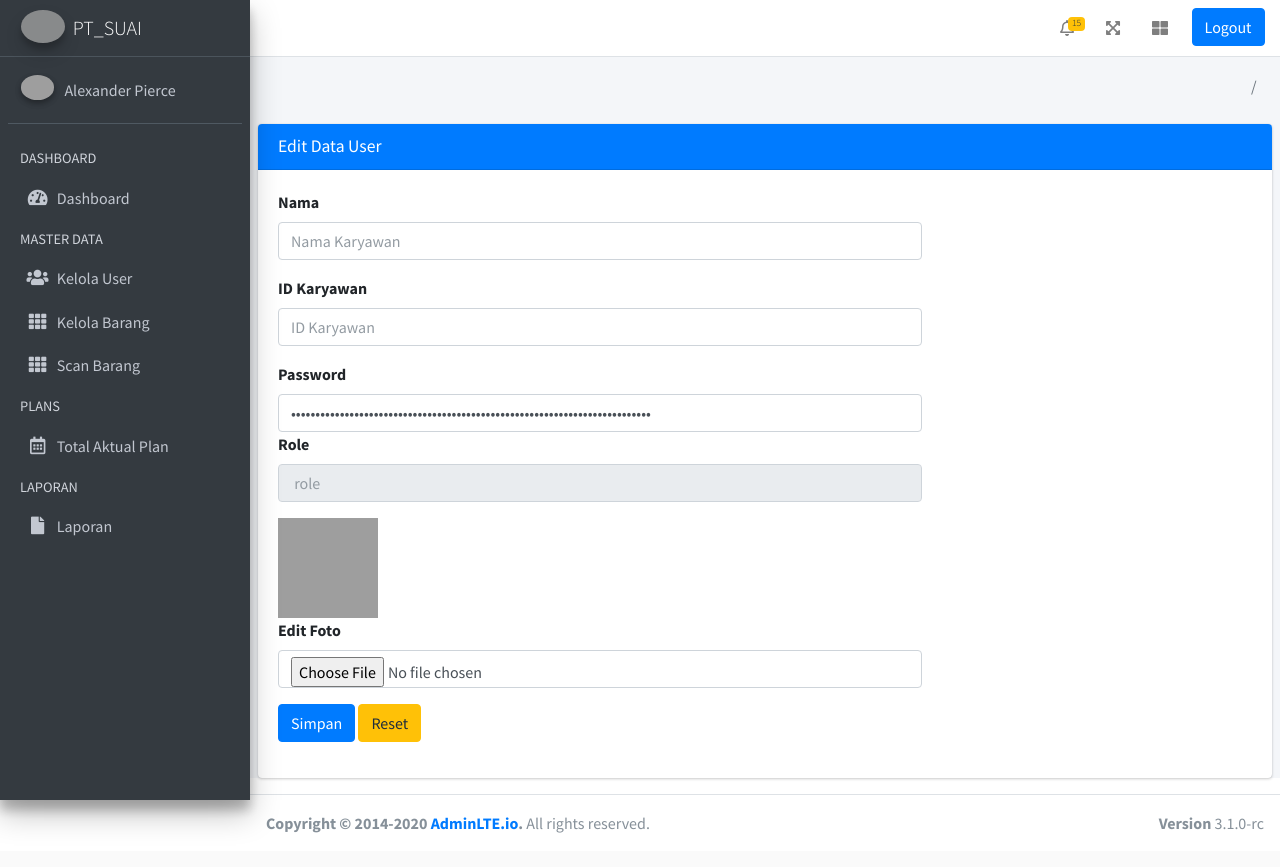
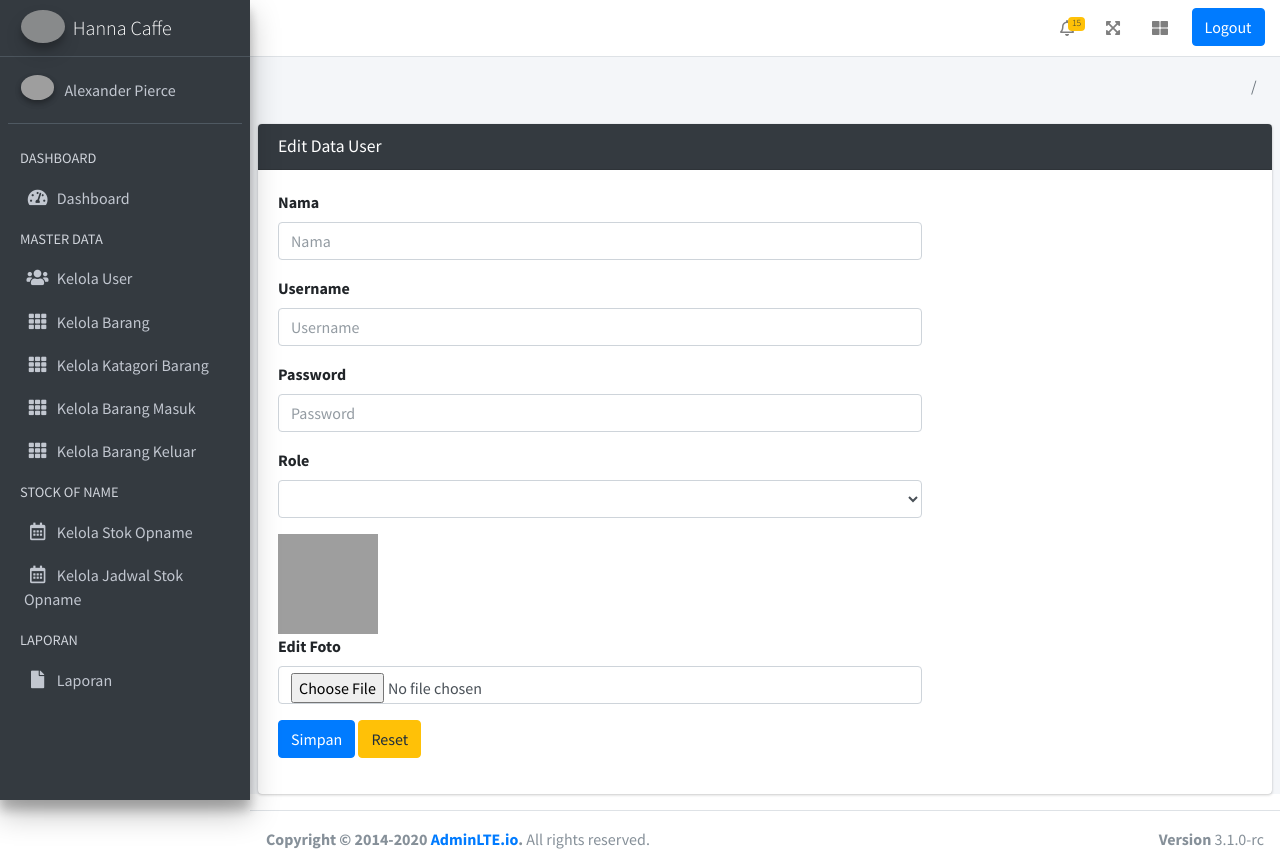
Before and after one commit to SatiaAdhiWibawa/hanna_caffe, a CodeIgniter 4 app: template app/Views/users/edit.php in a window 1280 px wide. Before the commit the page ends 833 px from the top, so only its background shows below. Run offline with PHP 8.4 and a stand-in for CodeIgniter, Linux system fonts and the light colour scheme; the template is opened without the code that fills it, so the values that code supplies are empty; some libraries are stand-ins or nearby versions; grey boxes are pictures that could not be loaded.

Commit message:
CRUD Kelola User, and implementation template Admin LTE

```diff
--- a/app/Database/Migrations/2023-06-30-114229_Users.php
+++ b/app/Database/Migrations/2023-06-30-114229_Users.php
@@ -19,11 +19,6 @@ class Users extends Migration
                 'constraint'        => 100
             ],
             'username'      => [
-                'type'              => 'VARCHAR',
-                'constraint'        => 100,
-                'unique'            => true,
-            ],
-            'id_karyawan'   => [
                 'type'              => 'VARCHAR',
                 'constraint'        => 100,
                 'unique'            => true,
--- a/app/Models/UsersModel.php
+++ b/app/Models/UsersModel.php
@@ -8,7 +8,7 @@ class UsersModel extends Model
 {
     protected $table          = 'users';
     protected $primaryKey     = 'id';
-    protected $allowedFields  = ['nama', 'id_karyawan', 'password', 'role', 'foto', 'created_at', 'updated_at'];
+    protected $allowedFields  = ['nama_user', 'username', 'password', 'role', 'foto', 'created_at', 'updated_at'];
 
 
     // FUNGSI UNTUK CEK LOGIN BERDASARKAN ID KARYAWAN DAN PASSWORD
--- a/app/Views/layouts/sidebar.php
+++ b/app/Views/layouts/sidebar.php
@@ -7,7 +7,7 @@
      <!-- Brand Logo -->
      <a href="index3.html" class="brand-link">
          <img src="<?= base_url('assets') ?>/dist/img/AdminLTELogo.png" alt="AdminLTE Logo" class="brand-image img-circle elevation-3" style="opacity: .8">
-         <span class="brand-text font-weight-light">PT_SUAI</span>
+         <span class="brand-text font-weight-light">Hanna Caffe</span>
      </a>
 
      <!-- Sidebar -->
@@ -59,18 +59,42 @@
                      <a href="pages/widgets.html" class="nav-link">
                          <i class="nav-icon fas fa-th"></i>
                          <p>
-                             Scan Barang
+                             Kelola Katagori Barang
+                         </p>
+                     </a>
+                 </li>
+                 <li class="nav-item">
+                     <a href="pages/widgets.html" class="nav-link">
+                         <i class="nav-icon fas fa-th"></i>
+                         <p>
+                             Kelola Barang Masuk
+                         </p>
+                     </a>
+                 </li>
+                 <li class="nav-item">
+                     <a href="pages/widgets.html" class="nav-link">
+                         <i class="nav-icon fas fa-th"></i>
+                         <p>
+                             Kelola Barang Keluar
                          </p>
                      </a>
                  </li>
 
 
-                 <li class="nav-header">PLANS</li>
+                 <li class="nav-header">STOCK OF NAME</li>
                  <li class="nav-item">
                      <a href="pages/widgets.html" class="nav-link">
                          <i class="nav-icon far fa-calendar-alt"></i>
                          <p>
-                             Total Aktual Plan
+                             Kelola Stok Opname
+                         </p>
+                     </a>
+                 </li>
+                 <li class="nav-item">
+                     <a href="pages/widgets.html" class="nav-link">
+                         <i class="nav-icon far fa-calendar-alt"></i>
+                         <p>
+                             Kelola Jadwal Stok Opname
                          </p>
                      </a>
                  </li>
--- a/app/Views/users/edit.php
+++ b/app/Views/users/edit.php
@@ -24,7 +24,7 @@
 
     <div class="content">
         <!-- general form elements -->
-        <div class="card card-primary">
+        <div class="card card-dark">
 
             <!-- /.card-header -->
             <div class="card-header">
@@ -40,22 +40,34 @@
                             <?= csrf_field(); ?>
                             <div class="form-group">
                                 <label>Nama</label>
-                                <input type="text" name="nama" id="nama" class="form-control" placeholder="Nama Karyawan" value="<?= $detail_user['nama'] ?>">
+                                <input type="text" name="nama_user" id="nama_user" class="form-control" placeholder="Nama" value="<?= $detail_user['nama_user'] ?>">
                             </div>
 
                             <div class="form-group">
-                                <label>ID Karyawan</label>
-                                <input type="text" name="id_karyawan" id="id_karyawan" class="form-control" placeholder="ID Karyawan" value="<?= $detail_user['id_karyawan'] ?>">
+                                <label>Username</label>
+                                <input type="text" name="username" id="username" class="form-control" placeholder="Username" value="<?= $detail_user['username'] ?>">
                             </div>
 
                             <div class="form-group">
                                 <label>Password</label>
-                                <input type="password" name="password" id="password" class="form-control" placeholder="Password" value="<?= $detail_user['password'] ?>>
+                                <input type="password" name="password" id="password" class="form-control" placeholder="Password" value="<?= $detail_user['password'] ?>">
                             </div>
 
                             <div class=" form-group">
                                 <label>Role</label>
-                                <input type="text" name="role" id="role" class="form-control" placeholder=" role" value="<?= $detail_user['role'] ?>" disabled>
+                                <Select name="role" id="role" class="form-control">
+                                    <option value=" <?= $detail_user['role'] ?>"><?= ucwords($detail_user['role']) ?></option>
+                                    <?php if ($detail_user['role'] == 'owner') { ?>
+                                        <option value='barista'>Barista</option>
+                                        <option value='chef'>Chef</option>
+                                    <?php } else if ($detail_user['role'] == 'barista') { ?>
+                                        <option value='owner'>Owner</option>
+                                        <option value='chef'>Chef</option>
+                                    <?php } else { ?>
+                                        <option value='owner'>Owner</option>
+                                        <option value='barista'>Barista</option>
+                                    <?php } ?>
+                                </Select>
                             </div>
 
                             <div class="form-group">
--- a/app/Views/users/index.php
+++ b/app/Views/users/index.php
@@ -47,7 +47,7 @@
                 <thead class="text-center">
                     <tr>
                         <th>No</th>
-                        <th>Id Karyawan</th>
+                        <th>Username</th>
                         <th>Nama</th>
                         <th>Foto</th>
                         <th>Role</th>
@@ -61,8 +61,8 @@
                     foreach ($list_user as $value) { ?>
                         <tr class="text-center">
                             <td><?= $no++ ?></td>
-                            <td><?= $value['id_karyawan'] ?></td>
-                            <td><?= $value['nama'] ?></td>
+                            <td><?= $value['username'] ?></td>
+                            <td><?= $value['nama_user'] ?></td>
                             <td><img src="<?= base_url('assets/images/' . $value['foto']) ?>" width="100px" height="100px"></td>
                             <td><?= $value['role'] ?></td>
 
```
Also changed, not shown: app/Controllers/Users.php (+10 -9 lines), app/Models/BarangModel.php (+1 -8 lines), app/Views/users/tambah.php (+7 -7 lines), public/assets/images/1689092447_692fb761c32aa7d124c9.jpeg (added), public/assets/images/1689092600_92a90f9bdf4988c5c327.jpeg (added), public/assets/images/1689093035_31b31c828012888315c3.png (added), public/assets/images/logo.png (deleted).
